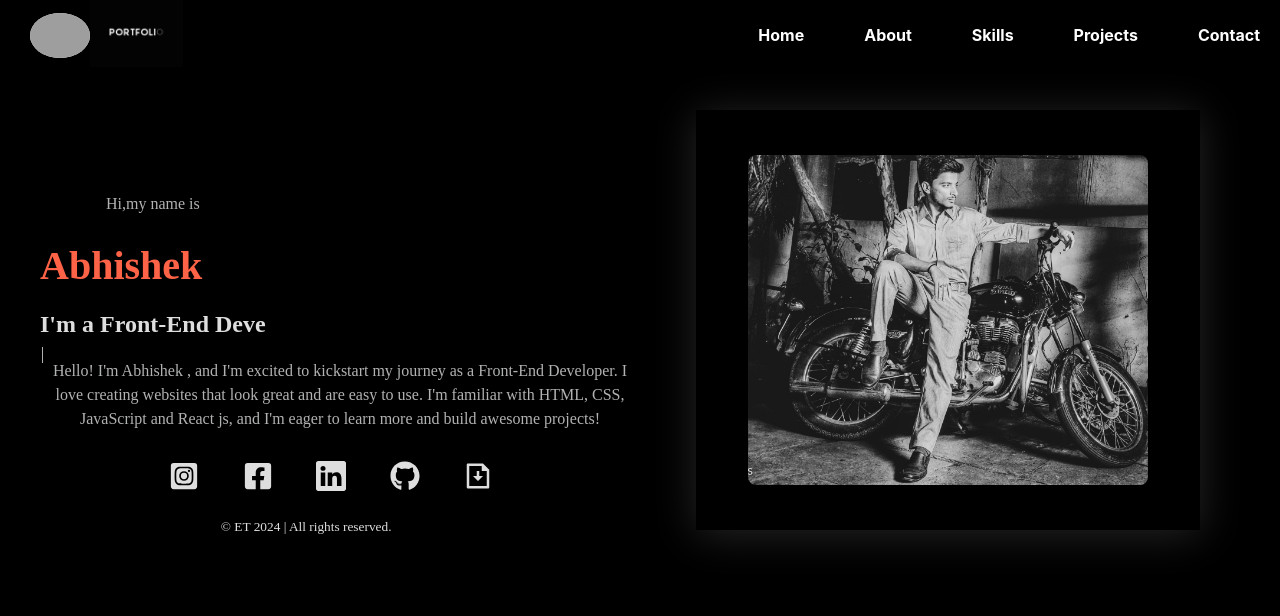
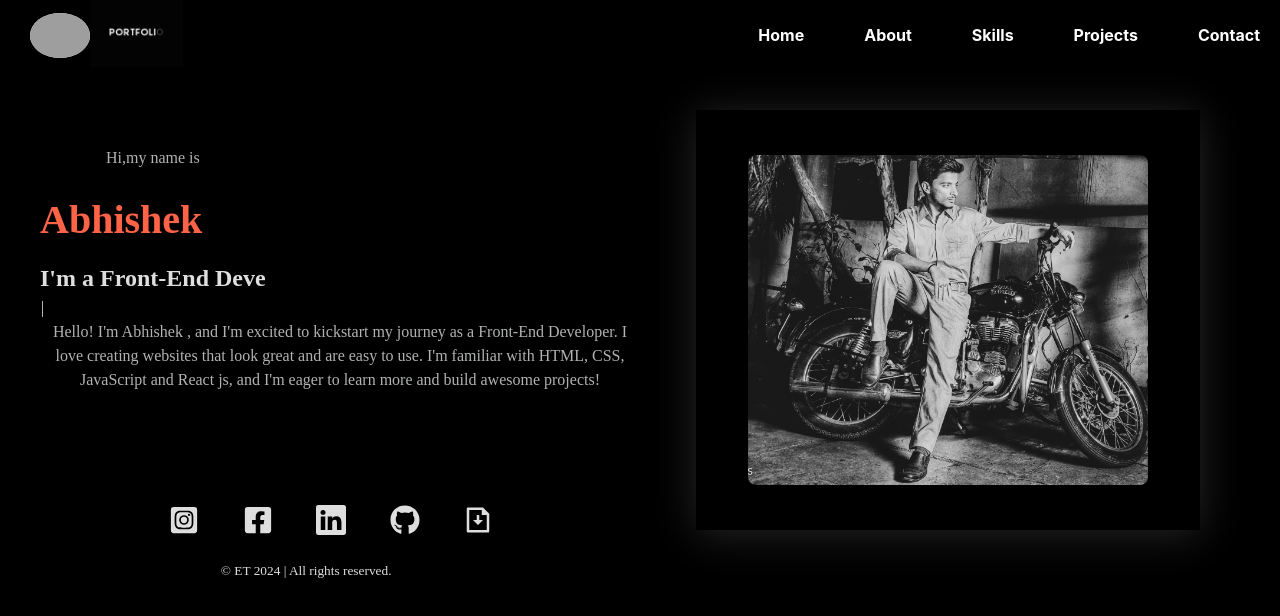
Before and after one commit to abhishekkhasempure/Personal-Portfolio-Website-using-React, a React (Vite) app: page / in a window 1280 px wide. Shown: the top 616 px of the page. Built offline with nearby package versions, Linux system fonts and the light colour scheme; grey boxes are pictures that could not be loaded.

Commit message:
modified

```diff
--- a/src/STYLECSS/About.css
+++ b/src/STYLECSS/About.css
@@ -64,7 +64,7 @@ li{
     text-wrap: wrap;
 }
 section{
-    height: 1900px;
+    height: 2500px;
     width: 90%;
     margin-left: 60px;
     background:#0c0c0c;
--- a/src/STYLECSS/Contact.css
+++ b/src/STYLECSS/Contact.css
@@ -2,9 +2,9 @@
 #Contact {
     max-width: 5000px;
     height: 600px;
-    margin: 60px;
+    /* margin: 60px; */
     padding: 20px;
-    padding-left: 70px;
+    /* padding-left: 70px; */
     /* border: 1px solid #ccc; */
     border-radius: 5px;
     /* background-color: #181717; */
@@ -12,6 +12,9 @@
     box-shadow:  rgba(255, 255, 255, 0.15) 0px 4px 40px;
     display: flex;
     margin-top: 10px;
+    /* border: 2px solid red; */
+    width: 90%;
+    margin-left: 40px;
 
 }
 
--- a/src/STYLECSS/Home.css
+++ b/src/STYLECSS/Home.css
@@ -38,11 +38,11 @@
     margin-bottom: 10px; /* Add some space below the heading */
     text-align: left;
 }
-#stick{
+/* #stick{
     display: flex;
     position:absolute;
     margin-top: 300px;
-}
+} */
 
 .image {
     display: flex;
@@ -77,11 +77,13 @@
     justify-content: center;
     gap: 1rem;
     display:flexbox;
-    margin-top: 100px;
+    /* margin-top: 100px; */
     margin-bottom: 70px;
-    position: absolute;
+    /* position: absolute; */
     margin-left: 9%;
-    margin-top: 40%
+    /* margin-top: 40% */
+    position: fixed;
+    margin-top: 600px;
 
 
 
--- a/src/STYLECSS/Skills.css
+++ b/src/STYLECSS/Skills.css
@@ -1,5 +1,5 @@
 .skillset{
-    width: 50%;
+    width: 90%;
     background:#0c0c0c;
     box-shadow:  rgba(255, 255, 255, 0.15) 0px 4px 40px;
     border-radius: 2px;
```
